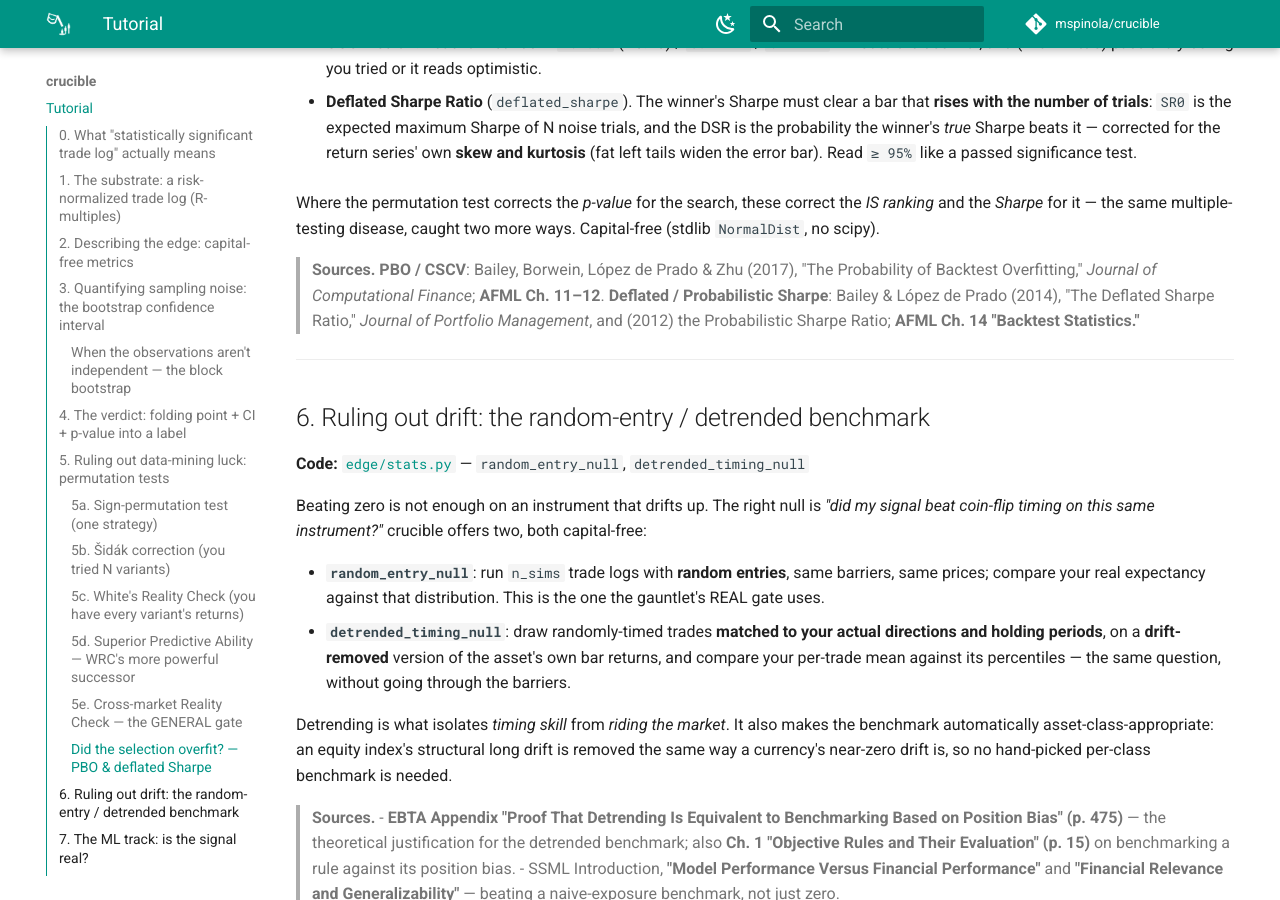
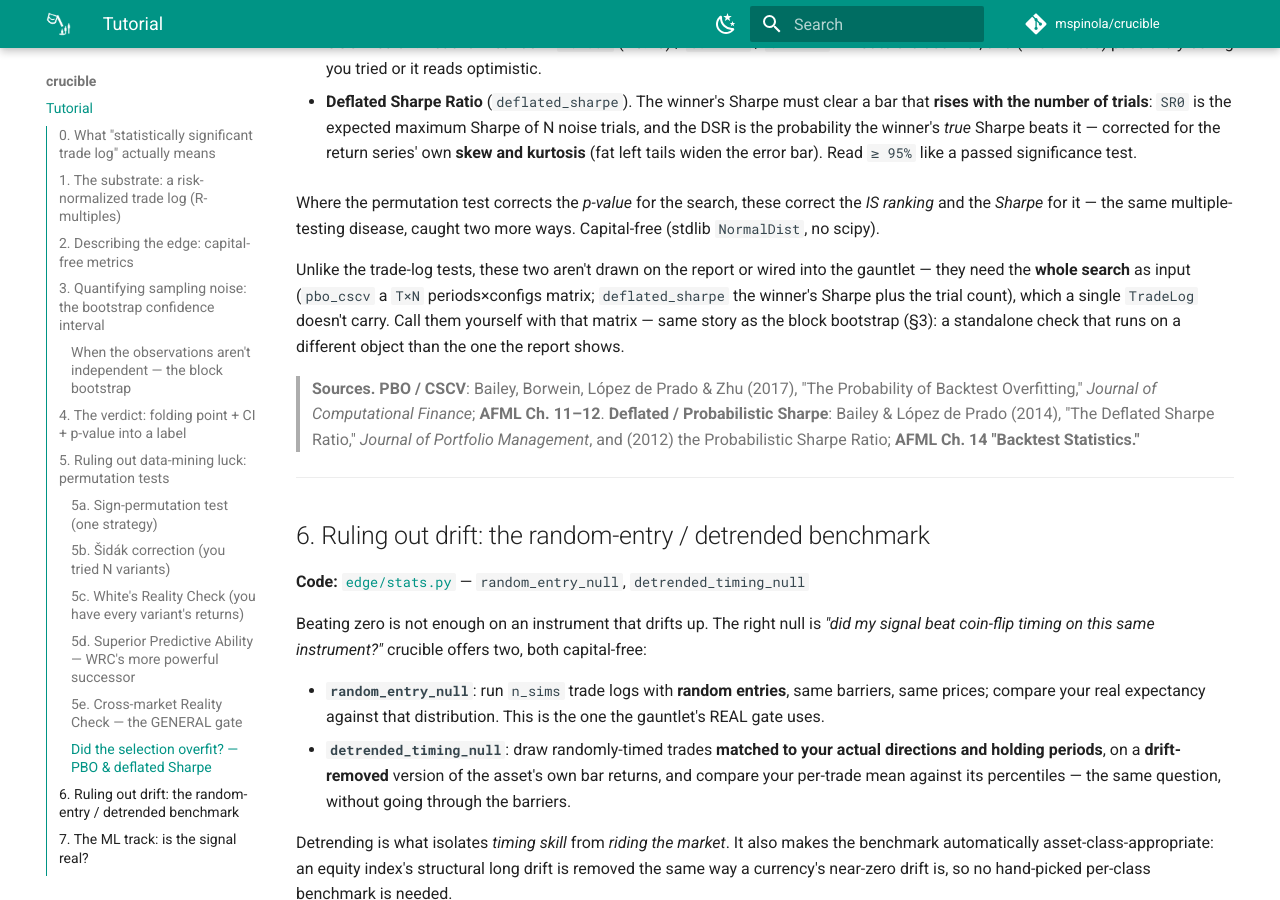
Before and after one commit to mspinola/crucible, an MkDocs documentation site: the page built from docs/index.md, in a window 1280 px wide and 900 px high, scrolled down 8746 px. Built offline with MkDocs 1.6.1 and Material for MkDocs 9.7.7, drawn with Linux system fonts in a browser that asks for light colours; comment, search, counter and statistics services are not loaded.

Commit message:
docs: note PBO & deflated Sharpe aren't on the report (§5)
Like the block bootstrap, PBO (pbo_cscv) and the deflated Sharpe need the whole
search as input (a T×N periods×configs matrix / the trial count), which a single
TradeLog doesn't carry — so they're standalone calls, not drawn on the report or
in the gauntlet. Add a line saying so, so readers don't hunt for them on the
tearsheet.

Co-Authored-By: Claude Opus 4.8 <noreply@anthropic.com>

```diff
--- a/docs/index.md
+++ b/docs/index.md
@@ -428,6 +428,12 @@ the complementary question: given that you searched N configs and kept the best-
 Where the permutation test corrects the *p-value* for the search, these correct the *IS ranking*
 and the *Sharpe* for it — the same multiple-testing disease, caught two more ways. Capital-free
 (stdlib `NormalDist`, no scipy).
+
+Unlike the trade-log tests, these two aren't drawn on the report or wired into the gauntlet —
+they need the **whole search** as input (`pbo_cscv` a `T×N` periods×configs matrix;
+`deflated_sharpe` the winner's Sharpe plus the trial count), which a single `TradeLog` doesn't
+carry. Call them yourself with that matrix — same story as the block bootstrap (§3): a standalone
+check that runs on a different object than the one the report shows.
 
 > **Sources.** **PBO / CSCV**: Bailey, Borwein, López de Prado & Zhu (2017), "The Probability of
 > Backtest Overfitting," *Journal of Computational Finance*; **AFML Ch. 11–12**. **Deflated /
```
